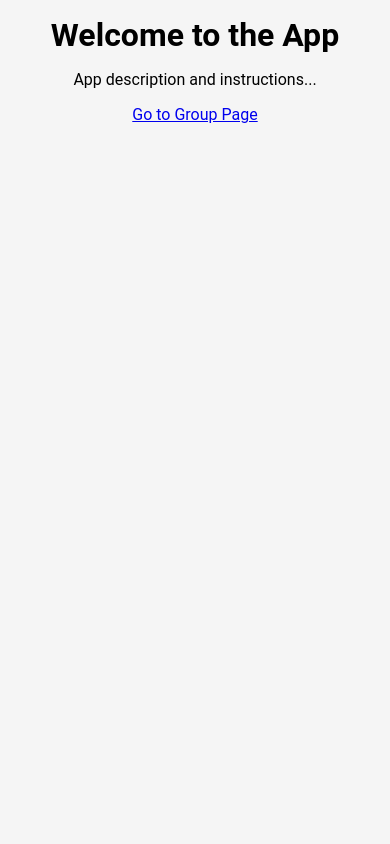
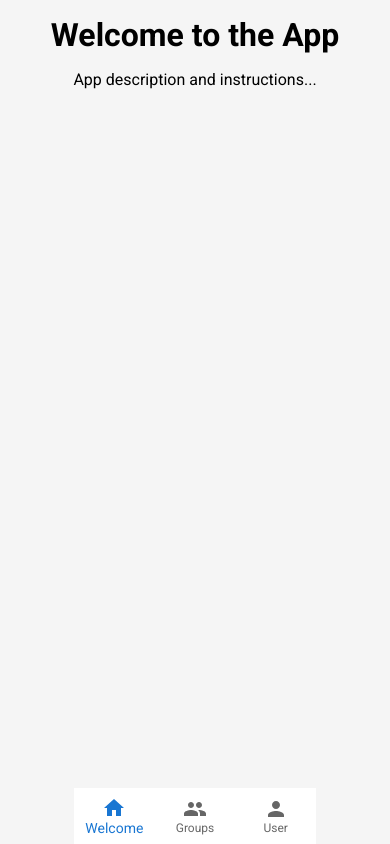
Before and after one commit to AsafKed/tennis-router, a React (Create React App) app in the folder frontend/: page / in a window 390 px wide. Built offline with nearby package versions, Linux system fonts and the light colour scheme.

Commit message:
Add bottom navbar

```diff
--- a/frontend/package.json
+++ b/frontend/package.json
@@ -4,6 +4,11 @@
   "private": true,
   "proxy": "http://localhost:5001/",
   "dependencies": {
+    "@emotion/react": "^11.10.6",
+    "@emotion/styled": "^11.10.6",
+    "@fontsource/roboto": "^4.5.8",
+    "@mui/icons-material": "^5.11.16",
+    "@mui/material": "^5.12.1",
     "@testing-library/jest-dom": "^5.16.4",
     "@testing-library/react": "^13.3.0",
     "@testing-library/user-event": "^13.5.0",
--- a/frontend/src/App.js
+++ b/frontend/src/App.js
@@ -1,13 +1,20 @@
-import { BrowserRouter, Route, Routes } from "react-router-dom";
+import { BrowserRouter, Route, Routes, Link } from "react-router-dom";
 import WelcomePage from "./pages/WelcomePage";
 import GroupPage from "./pages/GroupPage";
 import Login from "./pages/Login";
 import Register from "./pages/Register";
 import UserPage from "./pages/UserPage";
+import BottomNavigationMenu from "./components/BottomNavigationMenu";
+
+// Material UI (better font styling)
+import '@fontsource/roboto/300.css';
+import '@fontsource/roboto/400.css';
+import '@fontsource/roboto/500.css';
+import '@fontsource/roboto/700.css';
 
 function App() {
   return (
-    <div className="App">
+    <div className="App" style={{ display: 'flex', flexDirection: 'column', minHeight: '100vh' }}>
       <BrowserRouter>
         <Routes>
           <Route path="/" element={<WelcomePage />} />
@@ -16,9 +23,12 @@ function App() {
           <Route path="/register" element={<Register />} />
           <Route path="/user" element={<UserPage />} />
         </Routes>
+        <div style={{ flexGrow: 1 }}></div>
+        <BottomNavigationMenu />
       </BrowserRouter>
     </div>
   );
 }
 
+
 export default App;
--- /dev/null
+++ b/frontend/src/components/BottomNavigationMenu.jsx
@@ -0,0 +1,50 @@
+// BottomNavigationMenu.js
+import React from 'react';
+import { BottomNavigation, BottomNavigationAction } from '@mui/material';
+import { useTheme } from '@mui/material/styles';
+import useMediaQuery from '@mui/material/useMediaQuery';
+import GroupIcon from '@mui/icons-material/Group';
+import PersonIcon from '@mui/icons-material/Person';
+import HomeIcon from '@mui/icons-material/Home';
+import { useNavigate } from 'react-router-dom';
+
+const BottomNavigationMenu = () => {
+  const [value, setValue] = React.useState(0);
+  const navigate = useNavigate();
+  const theme = useTheme();
+  const isTabletOrSmaller = useMediaQuery(theme.breakpoints.down('md'));
+
+  const handleChange = (event, newValue) => {
+    setValue(newValue);
+  };
+
+  const handleNavigation = (route) => {
+    navigate(route);
+  };
+
+  if (!isTabletOrSmaller) {
+    return null;
+  }
+
+  return (
+    <BottomNavigation value={value} onChange={handleChange} showLabels>
+      <BottomNavigationAction
+        label="Welcome"
+        icon={<HomeIcon />}
+        onClick={() => handleNavigation('/')}
+      />
+      <BottomNavigationAction
+        label="Groups"
+        icon={<GroupIcon />}
+        onClick={() => handleNavigation('/group')}
+      />
+      <BottomNavigationAction
+        label="User"
+        icon={<PersonIcon />}
+        onClick={() => handleNavigation('/user')}
+      />
+    </BottomNavigation>
+  );
+};
+
+export default BottomNavigationMenu;
--- a/frontend/src/pages/WelcomePage.jsx
+++ b/frontend/src/pages/WelcomePage.jsx
@@ -6,7 +6,6 @@ function WelcomePage() {
     <div>
       <h1>Welcome to the App</h1>
       <p>App description and instructions...</p>
-      <Link to="/group">Go to Group Page</Link>
     </div>
   );
 }
```
Also changed, not shown: 1 other file (tests, documents, lock files or other folders).
